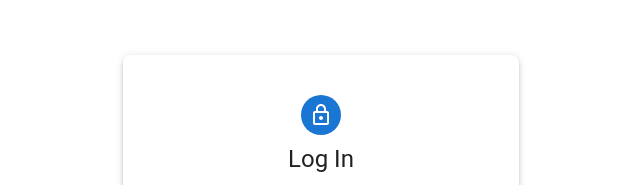
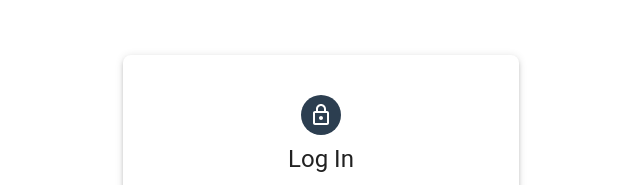
Before and after one commit to deepanshu921372/food-prediction-practicum, a React (Create React App) app in the folder food-waste-frontend/: page /login in a window 1280 px wide. Shown: the part 102-287 px from the top of the page, without its empty margins (319-959 px from the left). Built offline with nearby package versions, Linux system fonts and the light colour scheme.

Commit message:
login page color ui fix

```diff
--- a/food-waste-frontend/src/pages/Login.jsx
+++ b/food-waste-frontend/src/pages/Login.jsx
@@ -79,7 +79,7 @@ function Login() {
             borderRadius: 2,
           }}
         >
-          <Avatar sx={{ m: 1, bgcolor: "primary.main" }}>
+          <Avatar sx={{ m: 1, bgcolor: "#2c3e50" }}>
             <LockOutlinedIcon />
           </Avatar>
 
@@ -124,6 +124,10 @@ function Login() {
                 py: 1.5,
                 fontSize: "1.1rem",
                 textTransform: "none",
+                '&:hover': {
+                  backgroundColor: '#2c3e50',
+                  color: 'white'
+                }
               }}
             >
               Log In
```
